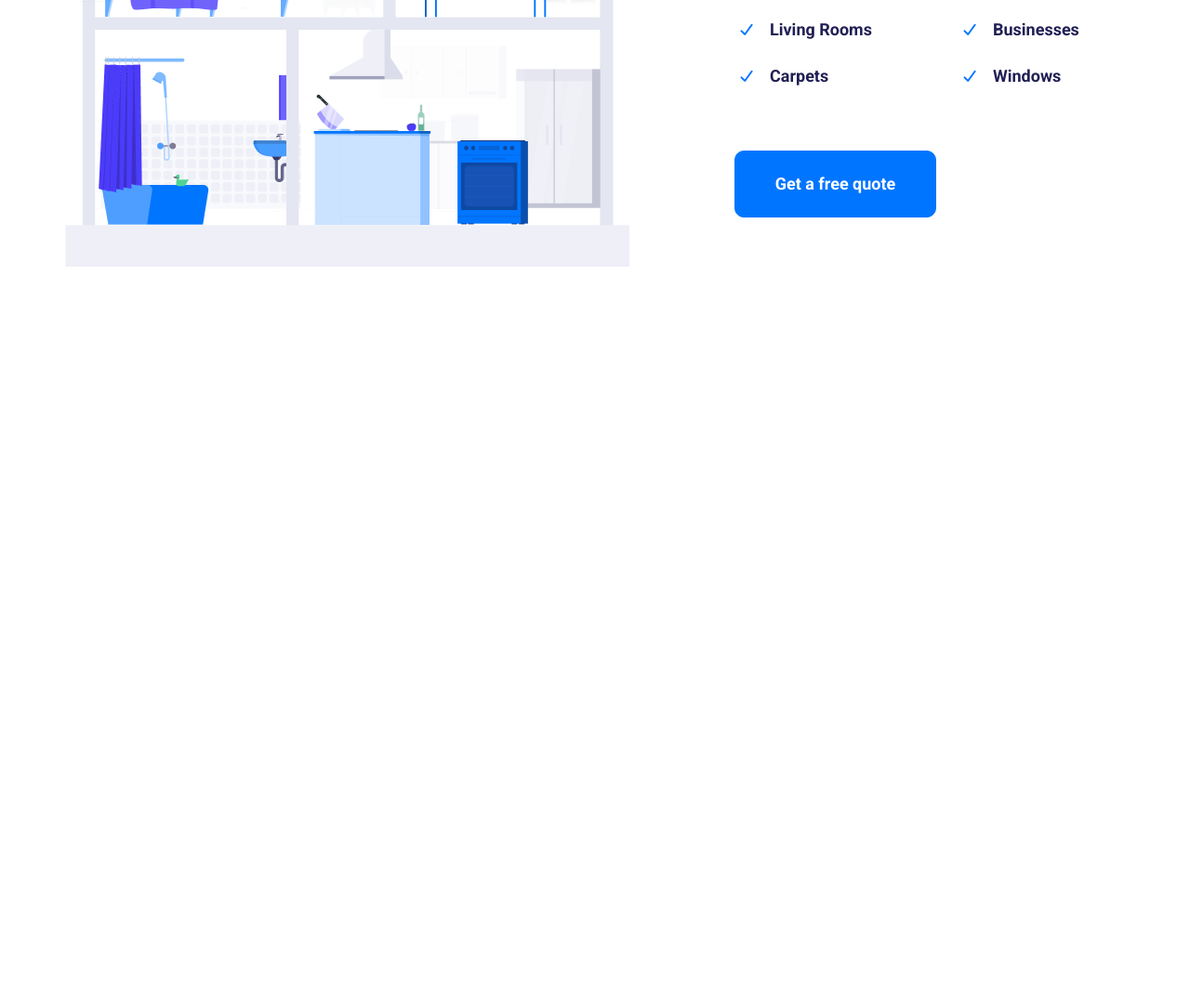
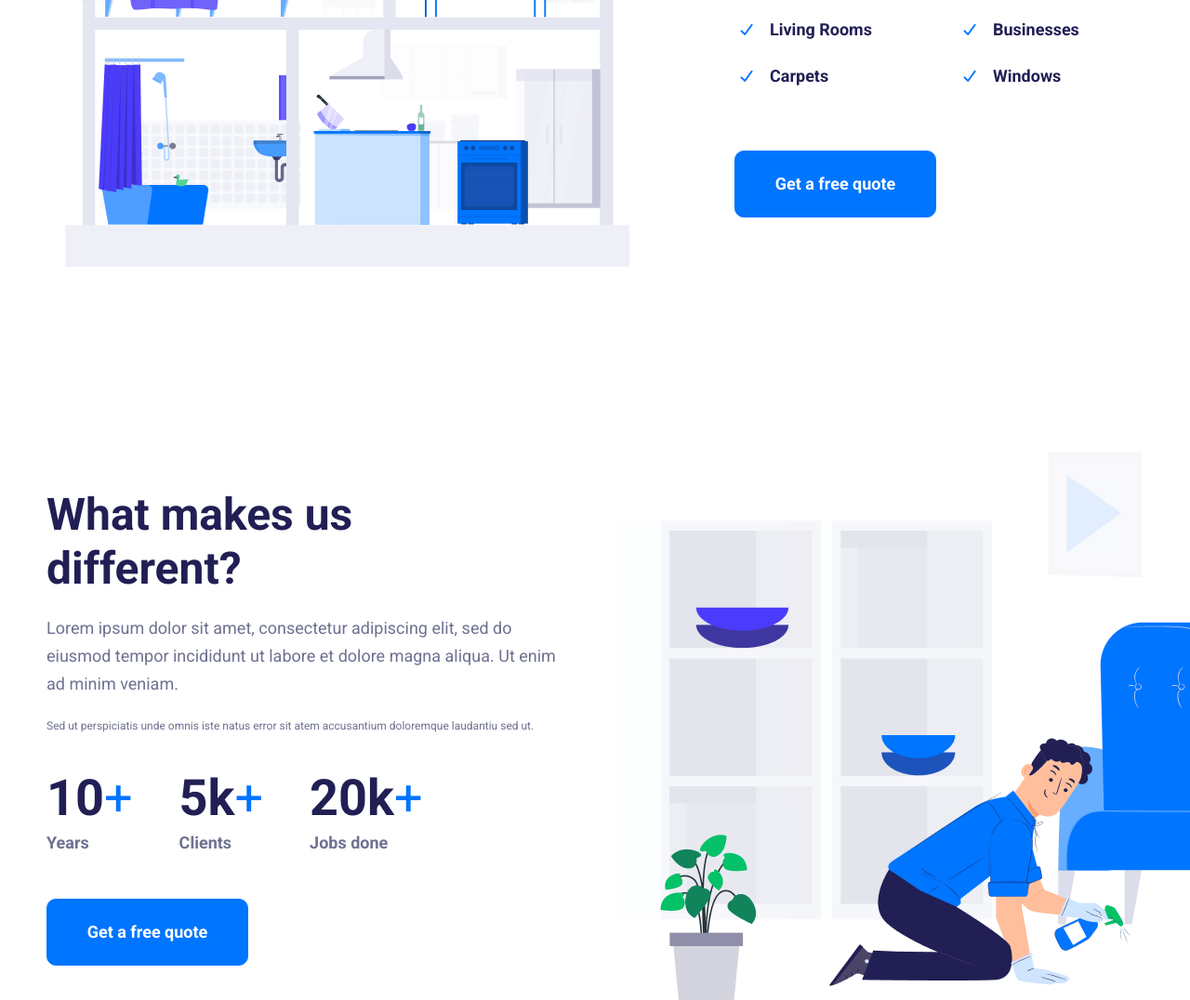
Before and after one commit to stella88-8bit/exam3, a plain HTML site: page index.html in a window 1280 px wide. Shown: the part 4184-5260 px from the top of the page at 93% size. Before the commit the page ends 4471 px from the top, so only its background shows below. Drawn offline with Linux system fonts and the light colour scheme.

Commit message:
creating section seven

```diff
--- a/index.html
+++ b/index.html
@@ -242,4 +242,47 @@
             </div>
         </div>
     </div>
+
+    <div class="section-seven">
+        <div class="container">
+            <div class="different">
+                <div class="different-text">
+                    <h2>What makes us<br>different?</h2>
+
+                    <p>
+                        Lorem ipsum dolor sit amet, consectetur
+                        adipiscing elit, sed do eiusmod tempor
+                        incididunt ut labore et dolore magna aliqua.
+                        Ut enim ad minim veniam.
+                    </p>
+
+                    <p class="small-text">
+                        Sed ut perspiciatis unde omnis iste natus error
+                        sit atem accusantium doloremque laudantiu sed ut.
+                    </p>
+
+                    <div class="numbers">
+                        <div>
+                            <h3>10<span>+</span></h3>
+                            <p>Years</p>
+                        </div>
+
+                        <div>
+                            <h3>5k<span>+</span></h3>
+                            <p>Clients</p>
+                        </div>
+
+                        <div>
+                            <h3>20k<span>+</span></h3>
+                            <p>Jobs done</p>
+                        </div>
+                    </div>
+
+                    <a href="#" class="btn btn1">Get a free quote</a>
+                </div>
+
+                <img src="./img/IMAGE (10).png" class="different-img" alt="">
+            </div>
+        </div>
+    </div>
 </body>
--- a/style.css
+++ b/style.css
@@ -385,3 +385,55 @@ h4 {
     font-size: 15px;
     flex-shrink: 0;
 }
+
+.section-seven {
+    margin-top: 200px;
+}
+
+.different {
+    display: flex;
+    align-items: center;
+    justify-content: space-between;
+    gap: 40px;
+}
+
+.different-text {
+    width: 550px;
+    flex-shrink: 0;
+}
+
+.different-text > p {
+    margin-top: 20px;
+}
+
+.different-text .small-text {
+    font-size: 12px;
+    margin-top: 15px;
+}
+
+.numbers {
+    display: flex;
+    gap: 50px;
+    margin-top: 30px;
+    margin-bottom: 45px;
+}
+
+.numbers h3 {
+    font-size: 54px;
+    line-height: 66px;
+}
+
+.numbers span {
+    color: #0075ff;
+    font-weight: 400;
+}
+
+.numbers p {
+    font-weight: 700;
+}
+
+.different-img {
+    width: 686px;
+    height: 589px;
+    flex-shrink: 0;
+}
```
